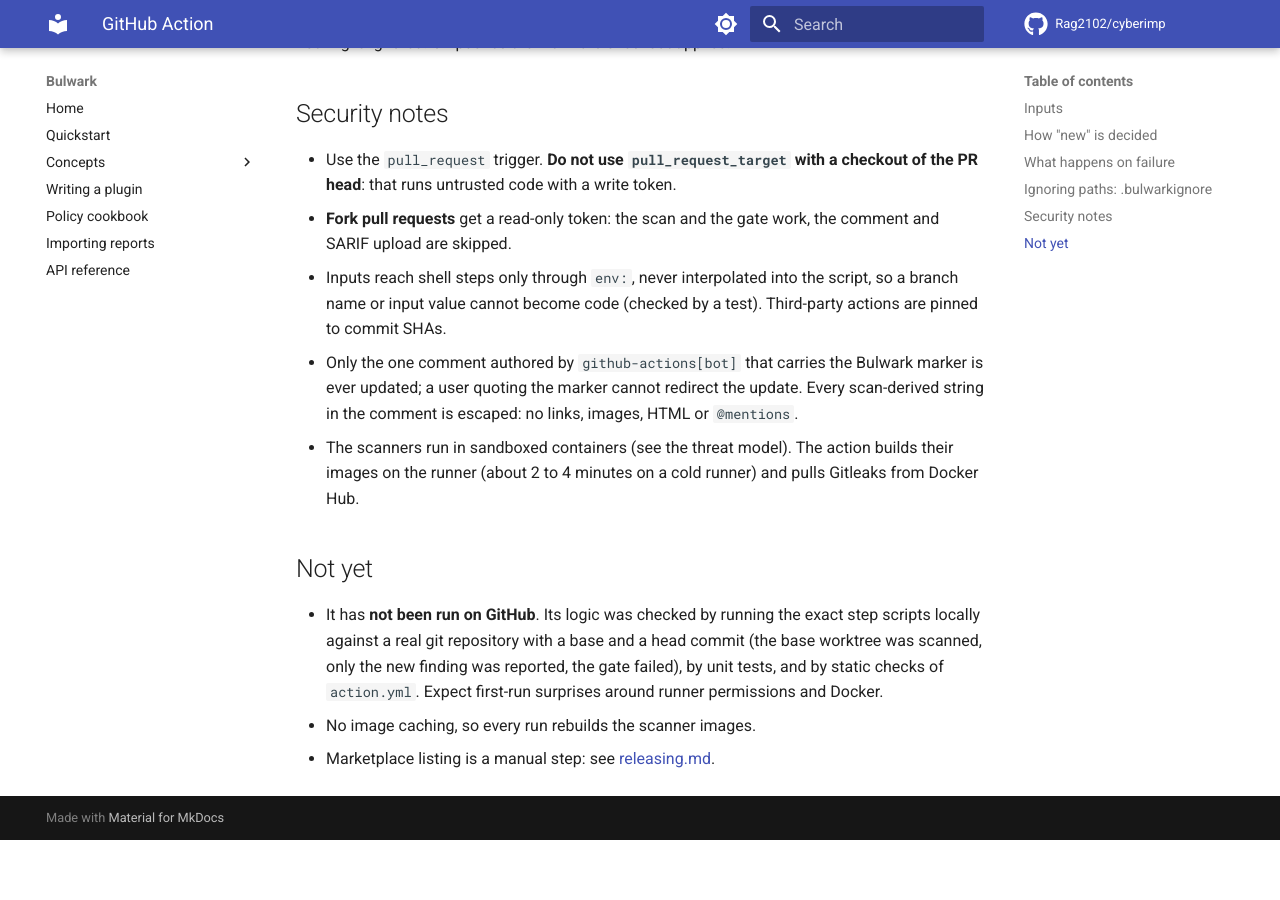
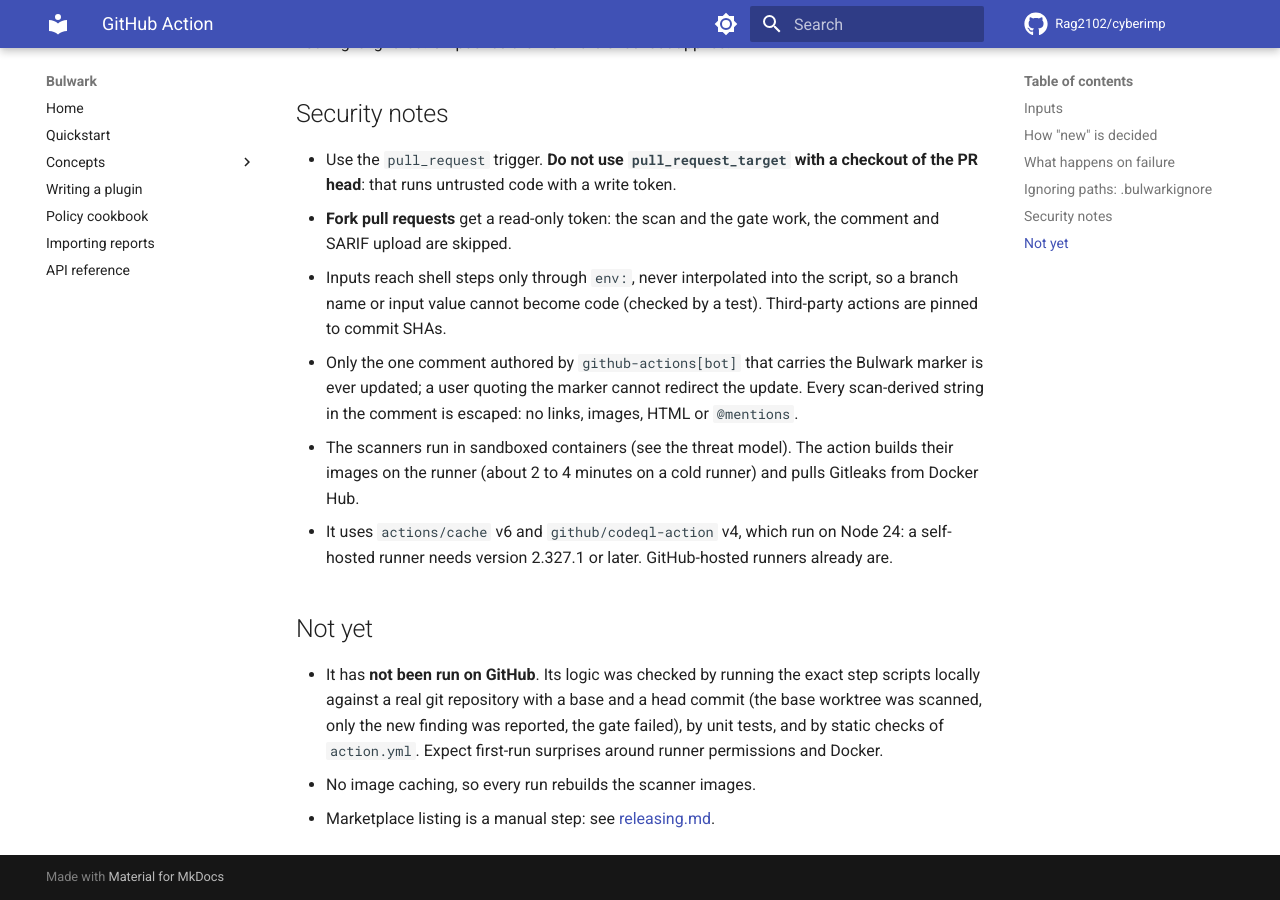
Before and after one commit to rago12bit/cybernatics, an MkDocs documentation site: the page built from docs/github-action.md, in a window 1280 px wide and 900 px high, scrolled down 2164 px. Built offline with MkDocs 1.6.1 and Material for MkDocs 9.7.7, drawn with Linux system fonts in a browser that asks for light colours; comment, search, counter and statistics services are not loaded; before the commit the page ends 3004 px from its top, so only the background shows below that.

Commit message:
ci: update pinned actions, and fix three pins that were tag objects
Three pins on main were the SHA of an annotated tag object, not of the
commit it tags: codeql-action/upload-sarif v4.38.2 (scorecard.yml),
ossf/scorecard-action v2.4.4 and wagoid/commitlint-github-action v6.2.1.
Each now points at the tag's commit (checked with git ls-remote).

Dependabot's codeql PR is not applied as written: it moved scorecard.yml
to 1190a975, which is the v3.38.2 commit, labelled v4.38.2. Both uses are
now the real v4.38.2 commit, 2892aa5e.

Also: upload-artifact v4.6.2 -> v7.0.1, and actions/cache v4.3.0 -> v6.1.0
for restore and save together (Dependabot bumped only restore). Both, and
codeql v4, run on Node 24, so the composite action now needs runner
>= 2.327.1 on self-hosted runners (docs/github-action.md).

Co-Authored-By: Claude Opus 5.5 <noreply@anthropic.com>

```diff
--- a/action.yml
+++ b/action.yml
@@ -106,7 +106,7 @@ runs:
 
     - name: Restore the result cache
       if: ${{ inputs.cache == 'true' }}
-      uses: actions/cache/restore@0057852bfaa89a56745cba8c7296529d2fc39830 # v4.3.0
+      uses: actions/cache/restore@55cc8345863c7cc4c66a329aec7e433d2d1c52a9 # v6.1.0
       with:
         path: ~/.bulwark-result-cache
         key: bulwark-result-cache-${{ runner.os }}-${{ github.run_id }}
@@ -202,7 +202,7 @@ runs:
     - name: Upload SARIF to Code Scanning
       if: ${{ always() && inputs.upload-sarif == 'true' && steps.compare.outputs.sarif-file != '' }}
       continue-on-error: true # forks and missing permissions must not hide the gate result
-      uses: github/codeql-action/upload-sarif@1190a975f95ce23525efb6a3fc21ea29567c1b52 # v3.38.2
+      uses: github/codeql-action/upload-sarif@2892aa5e19bbd11bc0cff5427e3b750a04d9e3c2 # v4.38.2
       with:
         sarif_file: ${{ steps.compare.outputs.sarif-file }}
         category: bulwark
@@ -220,7 +220,7 @@ runs:
 
     - name: Save the result cache
       if: ${{ always() && inputs.cache == 'true' }}
-      uses: actions/cache/save@0057852bfaa89a56745cba8c7296529d2fc39830 # v4.3.0
+      uses: actions/cache/save@55cc8345863c7cc4c66a329aec7e433d2d1c52a9 # v6.1.0
       with:
         path: ~/.bulwark-result-cache
         key: bulwark-result-cache-${{ runner.os }}-${{ github.run_id }}
--- a/docs/github-action.md
+++ b/docs/github-action.md
@@ -84,6 +84,8 @@ file). If the base commit cannot be fetched, nothing is ignored. On pushes the f
   images, HTML or `@mentions`.
 - The scanners run in sandboxed containers (see the threat model). The action builds their images on the runner
   (about 2 to 4 minutes on a cold runner) and pulls Gitleaks from Docker Hub.
+- It uses `actions/cache` v6 and `github/codeql-action` v4, which run on Node 24: a self-hosted runner needs
+  version 2.327.1 or later. GitHub-hosted runners already are.
 
 ## Not yet
 
```
Also changed, not shown: 3 other files.
